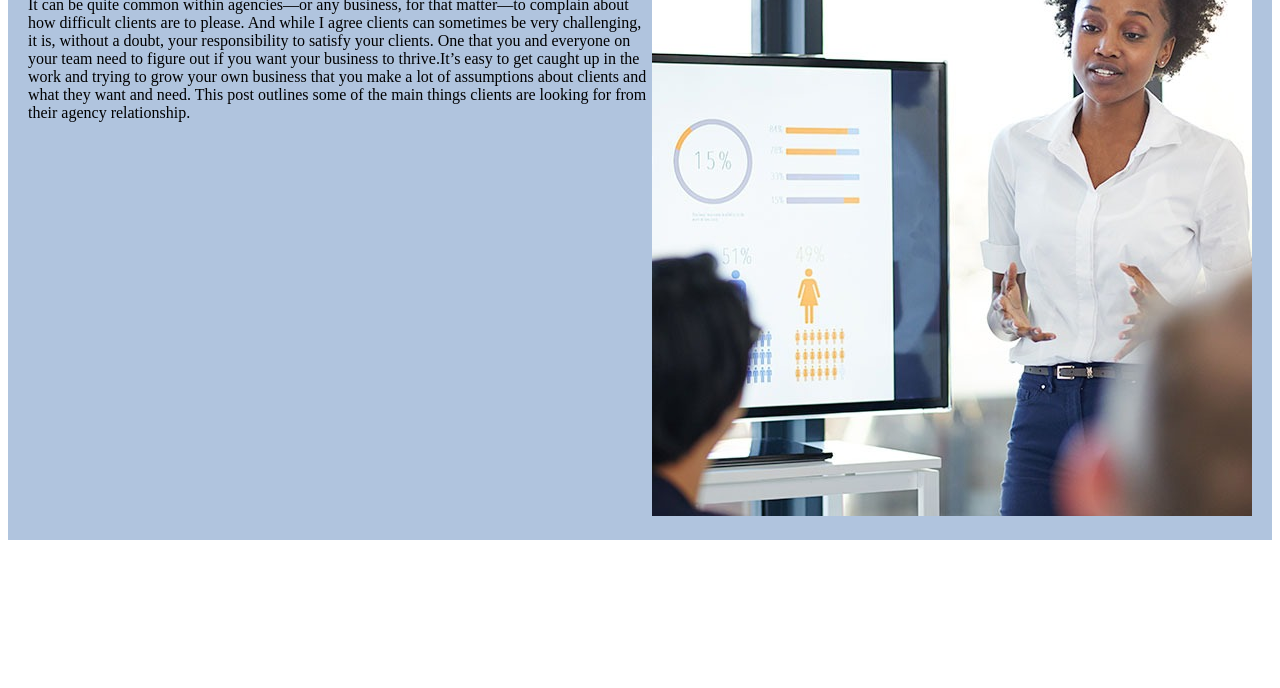
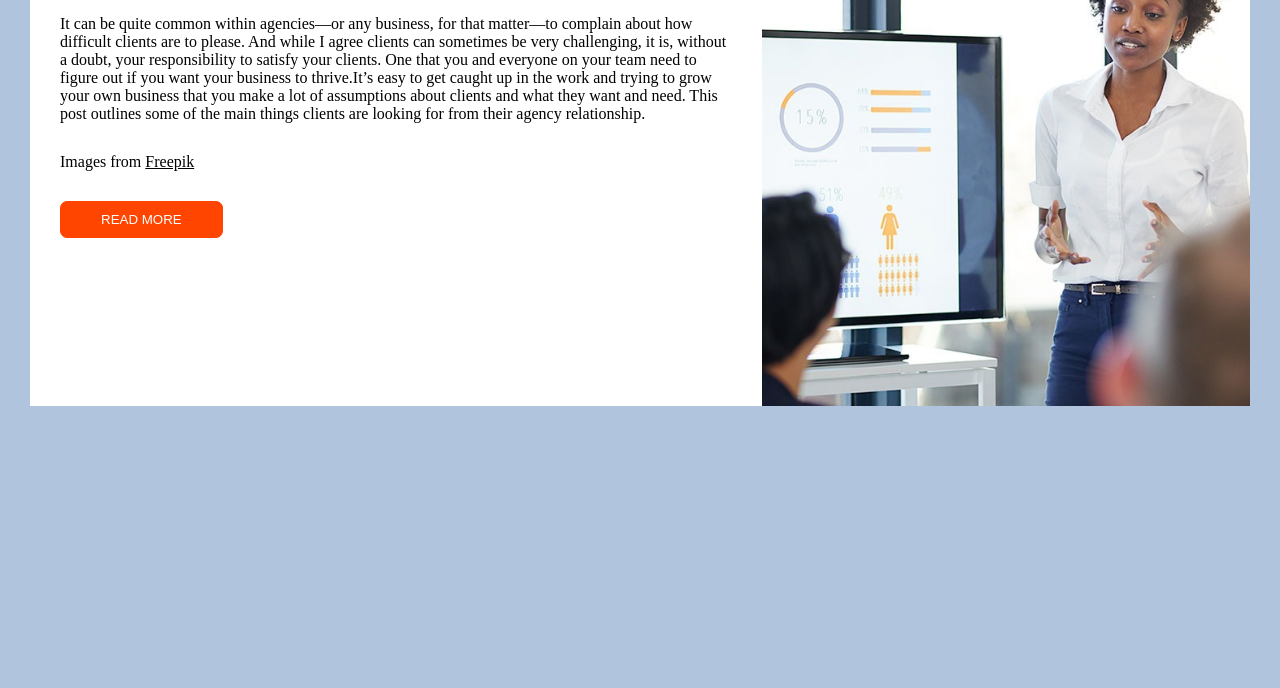
Before and after one commit to samirametin/clients-page, a plain HTML site: page index.html in a window 1280 px wide. Shown: the part 112-800 px from the top of the page. Drawn offline with Linux system fonts and the light colour scheme.

Commit message:
main changes

```diff
--- a/index.html
+++ b/index.html
@@ -20,10 +20,10 @@
             get caught up in the work and trying to grow your own business that you make a
             lot of assumptions about clients and what they want and need. This post outlines
             some of the main things clients are looking for from their agency relationship.</p>
+            <p class="link">Images from <a href="http://freepik.com">Freepik</a></p>
+            <button class="readMore">READ MORE</button>
     </div>
-    <div class="right">
-        <img src="/images/clients.jpg" alt="">
-    </div>
+        <img src="/images/clients.jpg" alt="" class="right">
 
     </div>
 </div>
--- a/style.css
+++ b/style.css
@@ -1,12 +1,35 @@
-#{
+*{
     margin: 0;
     padding: 0;
+    box-sizing: border-box;
 }
 .outside{
     background-color: #B0C4DE;
-    padding: 20px;
+    padding: 30px;
+    width: 100vw;
+    height: 100vh;
 }
 .inside{
     display: flex;
     flex-direction: row;
 }
+.left{
+    background-color: white;
+    padding: 30px;
+}
+.right{
+    width: 40%;
+}
+.about, h1, .link {
+    margin-bottom: 30px;
+}
+.link a{
+    color: black;
+}
+.readMore{
+    background-color:orangered;
+    padding: 10px 40px;
+    border: 1px solid orangered ;
+    border-radius: 7px;
+    color: white;
+}
```
